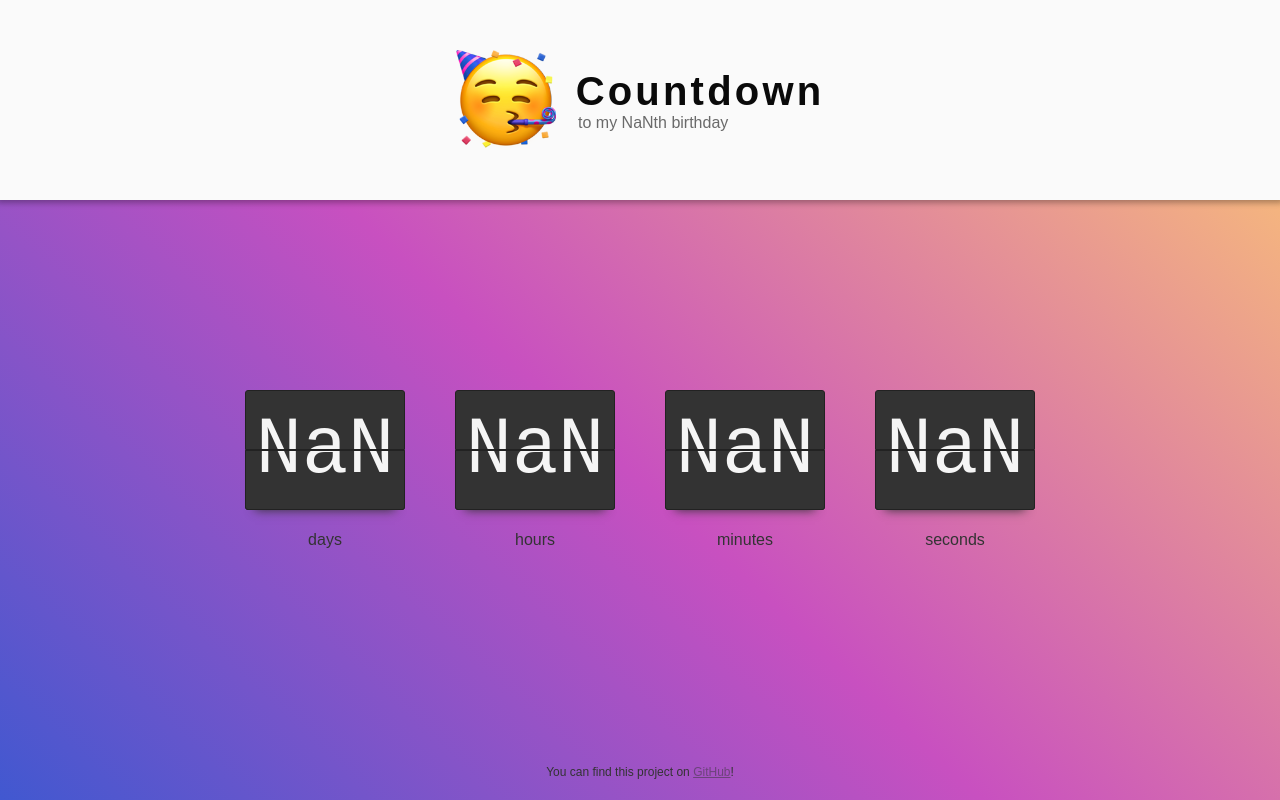
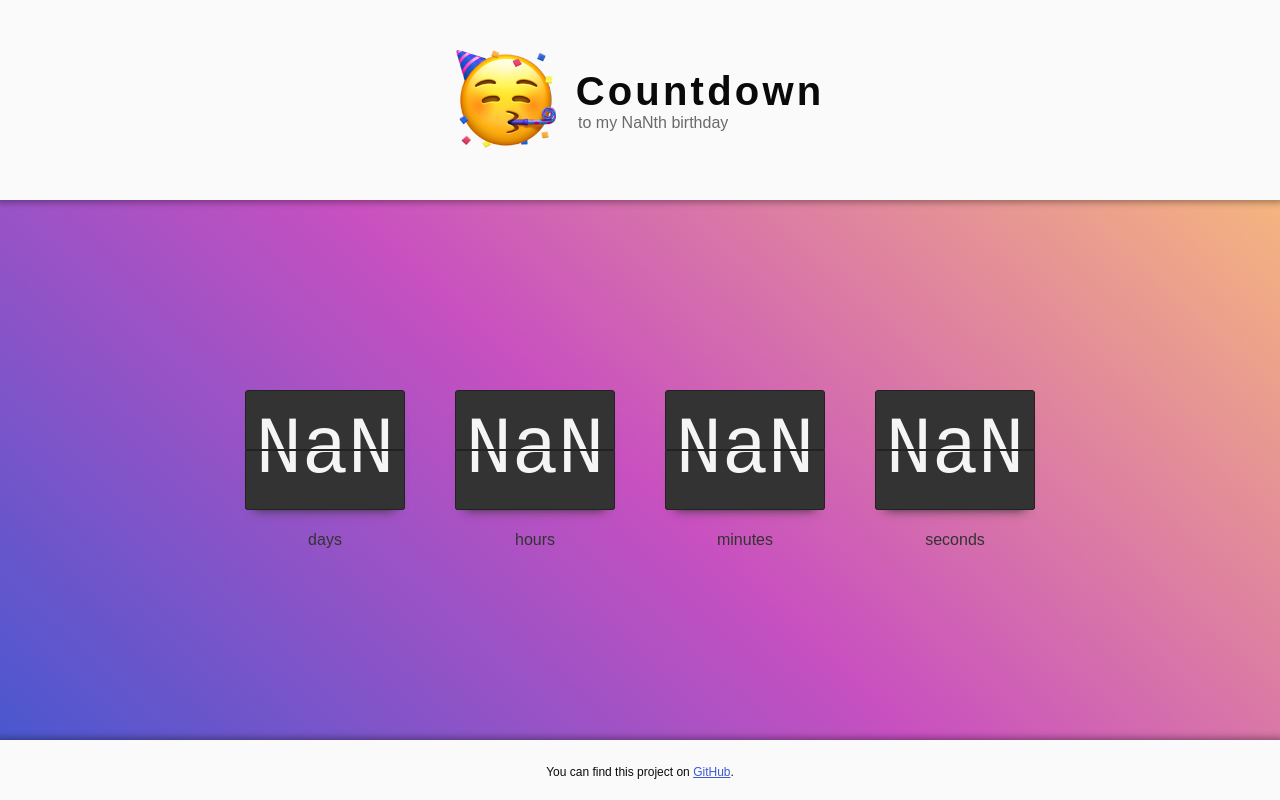
Before and after one commit to liborgabrhel/cz-liborgabrhel-birthday, a React (Create React App) app: page / in a window 1280 px wide. Built offline with nearby package versions, Linux system fonts and the light colour scheme; a web font is replaced by a local one.

Commit message:
feat: footer dark mode

```diff
--- a/src/components/footer/index.tsx
+++ b/src/components/footer/index.tsx
@@ -1,18 +1,19 @@
 import { Text } from "components/typography/text"
-import React, { Fragment } from "react"
+import React from "react"
 import styled from "styled-components"
+import { theme } from "theme"
 
 type Props = {
   children?: never
 }
 
-export const Footer: React.FunctionComponent<Props> = () => {
+export const Footer = (_props: Props) => {
   return (
     <Container>
       <FooterText>
         {`You can find this project on `}
         <Link href={"https://github.com/liborgabrhel/cz-liborgabrhel-birthday"}>{`GitHub`}</Link>
-        {`!`}
+        {`.`}
       </FooterText>
     </Container>
   )
@@ -28,20 +29,41 @@ const Container = styled("footer")`
   justify-content: center;
   align-items: center;
   grid-area: footer;
+  box-shadow: 0 0 6px 3px rgba(0, 0, 0, 0.3);
+  background-color: ${theme.footer.backgroundColor[0]};
+
+  @media (prefers-color-scheme: dark) {
+    background-color: ${theme.footer.backgroundColor[1]};
+  }
 `
 
 const FooterText = styled(Text)`
   font-weight: 200;
   font-size: 12px;
-  color: #333333;
   padding-top: 3px;
   margin: 0;
 `
 
 const Link = styled("a")`
-  color: rgba(51, 51, 51, 0.5);
+  color: ${theme.link.fontColor[0]};
 
   &:hover {
-    color: rgba(51, 51, 51, 1);
+    color: ${theme.link.hoverFontColor[0]};
+  }
+
+  &:active {
+    color: ${theme.link.activeFontColor[0]};
+  }
+
+  @media (prefers-color-scheme: dark) {
+    color: ${theme.link.fontColor[1]};
+
+    &:hover {
+      color: ${theme.link.hoverFontColor[1]};
+    }
+
+    &:active {
+      color: ${theme.link.activeFontColor[1]};
+    }
   }
 `
--- a/src/components/header/index.tsx
+++ b/src/components/header/index.tsx
@@ -54,7 +54,6 @@ const Container = styled("header")`
     ". . . .";
   grid-area: header;
   box-shadow: 0 0 6px 3px rgba(0, 0, 0, 0.3);
-
   background-color: ${theme.header.backgroundColor[0]};
 
   @media (prefers-color-scheme: dark) {
--- a/src/components/typography/text.ts
+++ b/src/components/typography/text.ts
@@ -1,7 +1,12 @@
-import styled from 'styled-components';
+import styled from "styled-components"
+import { theme } from "theme"
 
 export const Text = styled("span")`
   font-family: sans-serif;
   font-size: 16px;
-  color: #121212;
-`;
+  color: ${theme.text.fontColor[0]};
+
+  @media (prefers-color-scheme: dark) {
+    color: ${theme.text.fontColor[1]};
+  }
+`
--- a/src/theme/index.ts
+++ b/src/theme/index.ts
@@ -1,5 +1,8 @@
 export const theme = {
   header: {
+    backgroundColor: ["#fafafa", "#0a0a0a"],
+  },
+  footer: {
     backgroundColor: ["#fafafa", "#0a0a0a"],
   },
   heading: {
@@ -8,4 +11,12 @@ export const theme = {
   subheading: {
     fontColor: ["rgba(10,10,10, 0.6)", "rgba(250,250,250, 0.6)"],
   },
+  text: {
+    fontColor: ["#0a0a0a", "#fafafa"],
+  },
+  link: {
+    fontColor: ["#4158d0", "#7c8dde"],
+    hoverFontColor: ["#c850c0", "#d373cd"],
+    activeFontColor: ["#ffcc70", "#ffdb99"],
+  },
 }
```
